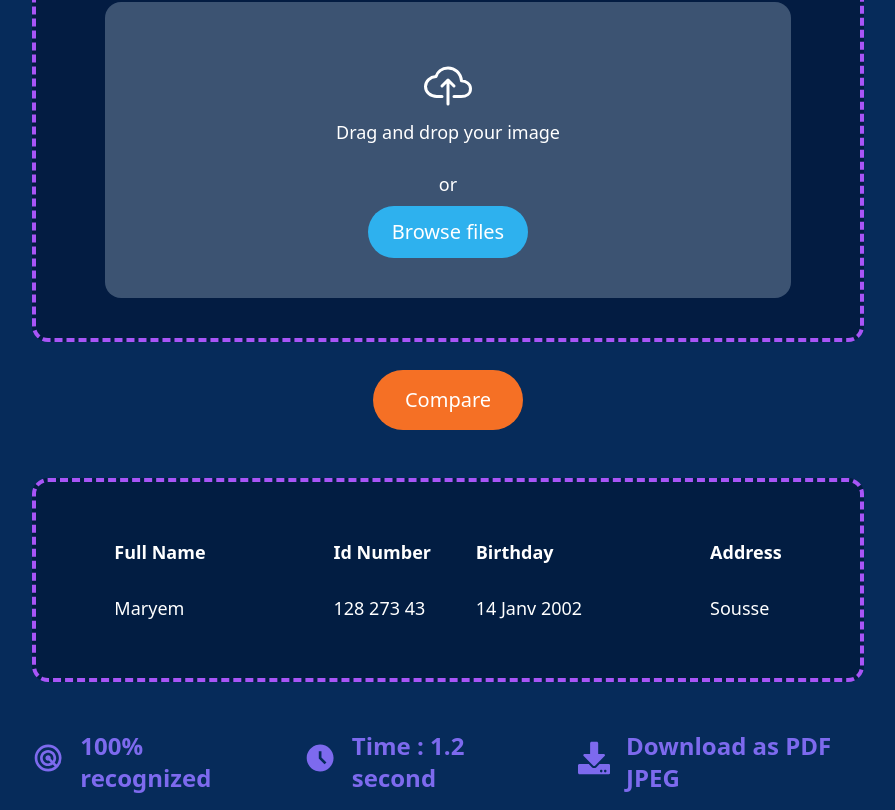
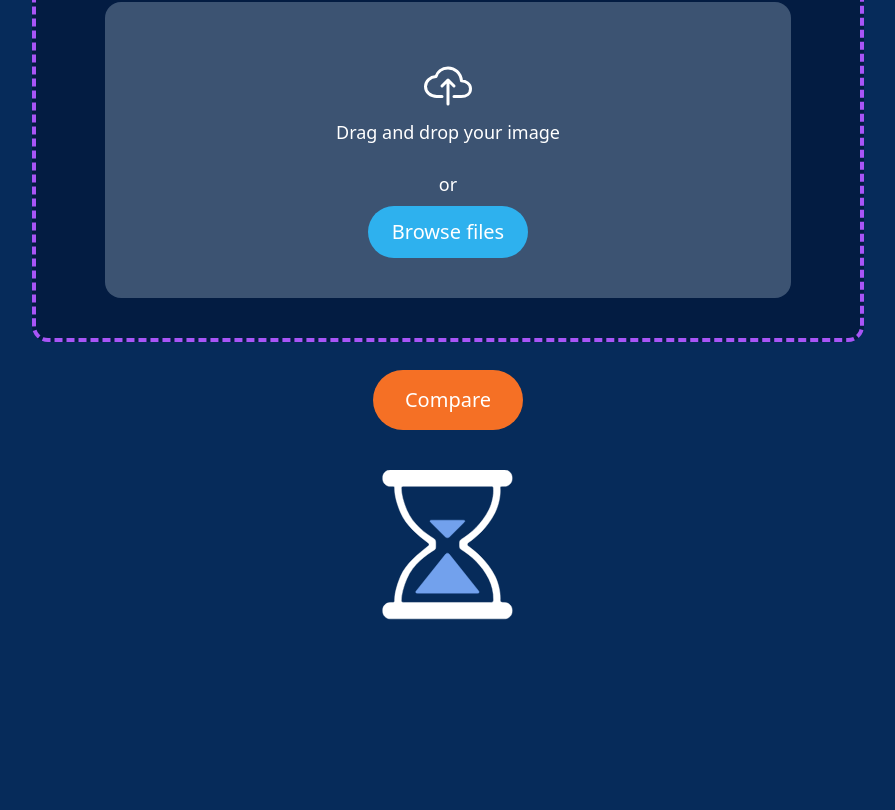
Before and after one commit to AHMED-REBII/Recognizer, a React (Vite) app: page / in a window 1280 px wide. Shown: the part 396-1206 px from the top of the page, without its empty margins (192-1087 px from the left). After the commit the page ends 1032 px from the top, so only its background shows below. Built offline with nearby package versions, Linux system fonts and the light colour scheme.

Commit message:
adding the loader

```diff
--- a/package.json
+++ b/package.json
@@ -13,7 +13,8 @@
     "react": "^18.2.0",
     "react-dom": "^18.2.0",
     "react-dropzone": "^14.2.3",
-    "react-icons": "^5.2.1"
+    "react-icons": "^5.2.1",
+    "react-loader-spinner": "^6.1.6"
   },
   "devDependencies": {
     "@types/react": "^18.2.66",
--- /dev/null
+++ b/src/Components/Loader.jsx
@@ -0,0 +1,20 @@
+import React from "react";
+import { Hourglass } from "react-loader-spinner";
+
+const Loader = () => {
+  return (
+    <div className="mt-10">
+      <Hourglass
+        visible={true}
+        height="150"
+        width="150"
+        ariaLabel="hourglass-loading"
+        wrapperStyle={{}}
+        wrapperClass=""
+        colors={["white", "#72a1ed"]}
+      />
+    </div>
+  );
+};
+
+export default Loader;
--- a/src/Components/Upload.jsx
+++ b/src/Components/Upload.jsx
@@ -5,6 +5,7 @@ import {
   IoDocumentAttachOutline,
 } from "react-icons/io5";
 import Details from "./Details";
+import Loader from "./Loader";
 
 const Upload = () => {
   const [selected, setSelected] = useState("");
@@ -71,7 +72,7 @@ const Upload = () => {
       <button className="mt-5 md:mt-7 px-8 py-4 bg-[#F57025] text-white rounded-full hover:bg-[#FFCB60] transition-colors text-xl">
         Compare
       </button>
-      <Details />
+      <Loader/>
     </div>
   );
 };
```
Also changed, not shown: 1 other file (tests, documents, lock files or other folders).
